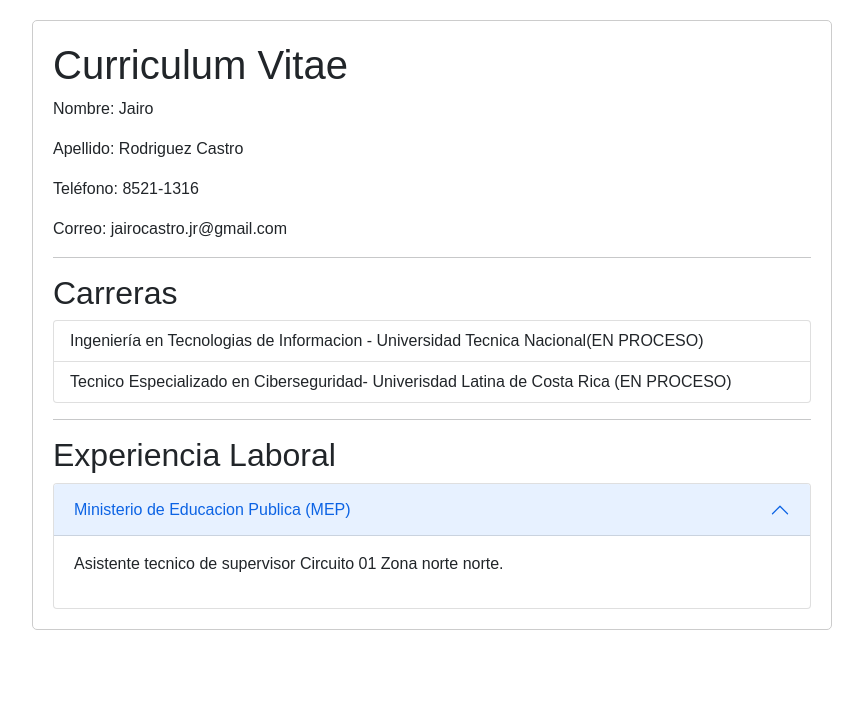
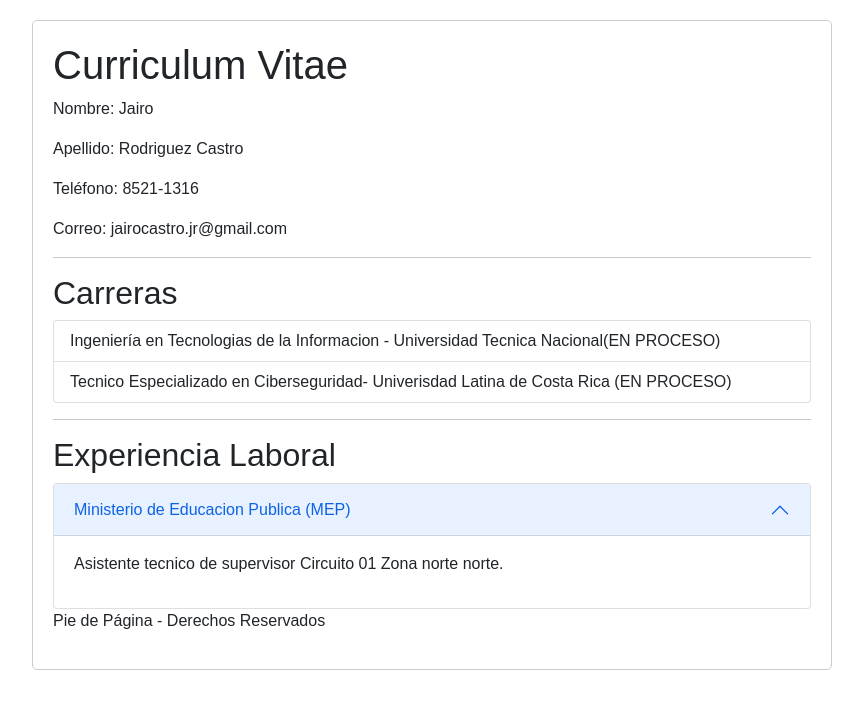
Before and after one commit to Jairo-RC1/Workshops_ITI_421, a plain HTML site: page Workshop 1/index.html in a window 1280 px wide. Shown: the whole page, without its empty margins (208-1071 px from the left). Drawn offline with nearby package versions, Linux system fonts and the light colour scheme.

Commit message:
Add some code for index

```diff
--- a/Workshop 1/index.html
+++ b/Workshop 1/index.html
@@ -1,5 +1,6 @@
 <!DOCTYPE html>
 <html lang="es">
+
 <head>
     <meta charset="UTF-8">
     <meta name="viewport" content="width=device-width, initial-scale=1.0">
@@ -11,6 +12,7 @@
             margin: 0;
             padding: 0;
         }
+
         .container {
             max-width: 800px;
             margin: 20px auto;
@@ -20,6 +22,7 @@
         }
     </style>
 </head>
+
 <body>
     <div class="container">
         <header>
@@ -30,11 +33,16 @@
             <p>Correo: jairocastro.jr@gmail.com</p>
         </header>
         <hr>
+        <main>
             <section>
                 <h2>Carreras</h2>
                 <ul class="list-group">
-                <li class="list-group-item">Ingeniería en Tecnologias de Informacion - Universidad Tecnica Nacional(EN PROCESO)</li>
-                <li class="list-group-item">Tecnico Especializado en Ciberseguridad- Univerisdad Latina de Costa Rica (EN PROCESO)</li>
+                    <li class="list-group-item">Ingeniería en Tecnologias de la Informacion - Universidad Tecnica
+                        Nacional(EN
+                        PROCESO)</li>
+                    <li class="list-group-item">Tecnico Especializado en Ciberseguridad- Univerisdad Latina de Costa
+                        Rica
+                        (EN PROCESO)</li>
                 </ul>
             </section>
             <hr>
@@ -43,11 +51,13 @@
                 <div class="accordion" id="experienceAccordion">
                     <div class="accordion-item">
                         <h2 class="accordion-header" id="headingOne">
-                        <button class="accordion-button" type="button" data-bs-toggle="collapse" data-bs-target="#collapseOne" aria-expanded="true" aria-controls="collapseOne">
+                            <button class="accordion-button" type="button" data-bs-toggle="collapse"
+                                data-bs-target="#collapseOne" aria-expanded="true" aria-controls="collapseOne">
                                 Ministerio de Educacion Publica (MEP)
                             </button>
                         </h2>
-                    <div id="collapseOne" class="accordion-collapse collapse show" aria-labelledby="headingOne" data-bs-parent="#experienceAccordion">
+                        <div id="collapseOne" class="accordion-collapse collapse show" aria-labelledby="headingOne"
+                            data-bs-parent="#experienceAccordion">
                             <div class="accordion-body">
                                 <p>Asistente tecnico de supervisor Circuito 01 Zona norte norte.</p>
                             </div>
@@ -55,8 +65,13 @@
                     </div>
                 </div>
             </section>
+        </main>
+        <footer>
+            <p>Pie de Página - Derechos Reservados</p>
+        </footer>
     </div>
     <script src="https://cdnjs.cloudflare.com/ajax/libs/jquery/3.6.0/jquery.min.js"></script>
     <script src="https://stackpath.bootstrapcdn.com/bootstrap/5.0.2/js/bootstrap.bundle.min.js"></script>
 </body>
+
 </html>
```
Lines whose indentation alone changed are shown as unchanged.
